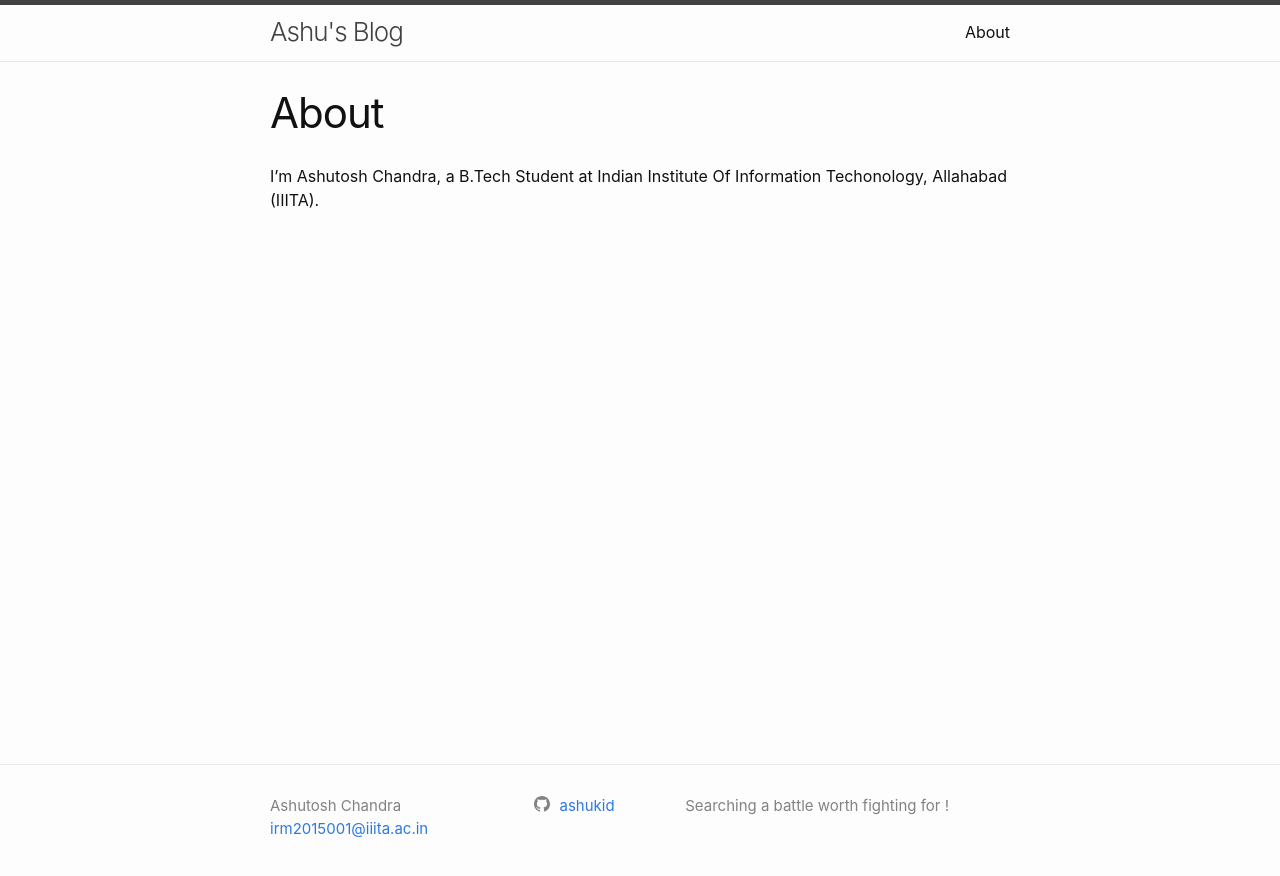
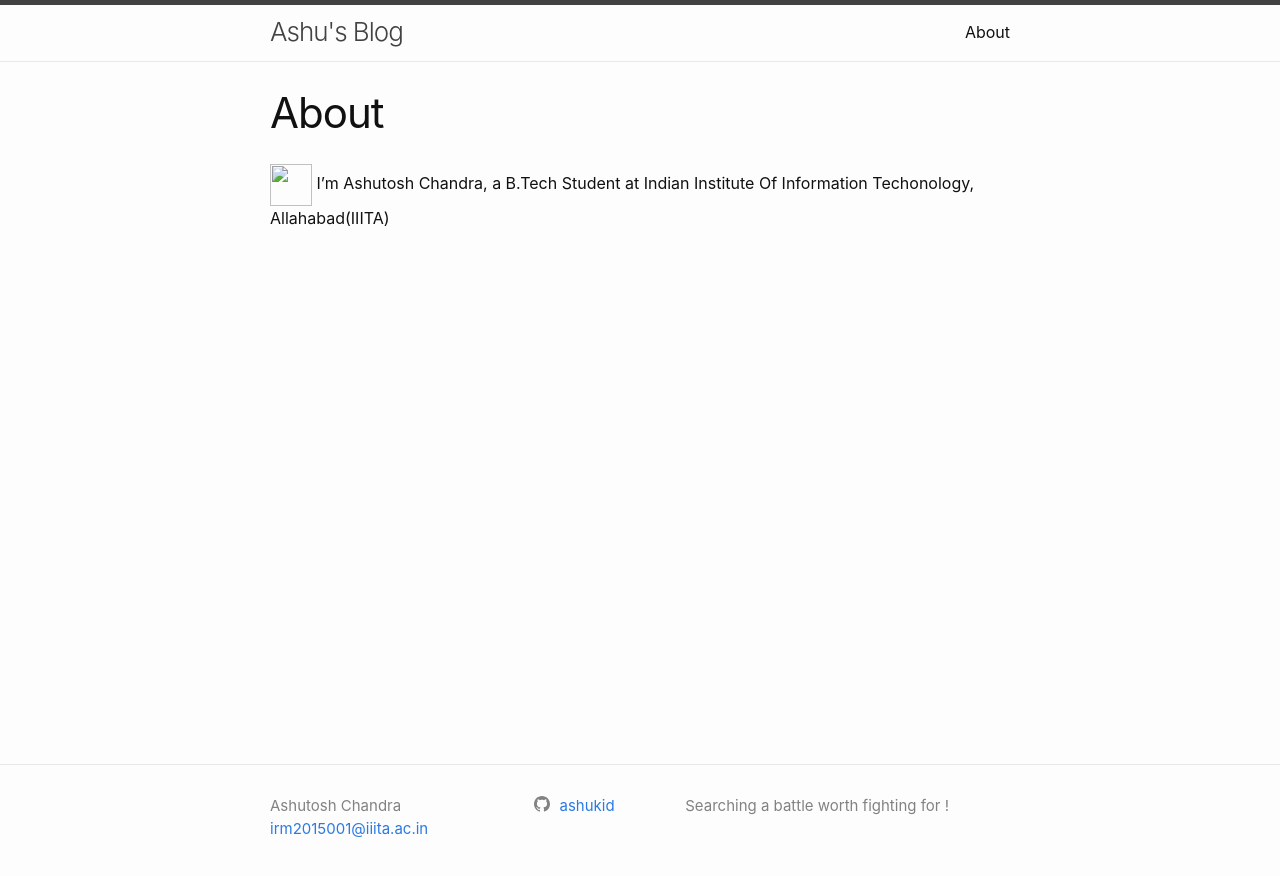
Before and after one commit to ashukid/ashukid.github.io, a Jekyll site: the page built from about.md, in a window 1280 px wide. Shown: the top 876 px of the page. Built offline with Jekyll 4.4.1, drawn with Linux system fonts in a browser that asks for light colours.

Commit message:
basic changed 1

```diff
--- a/about.md
+++ b/about.md
@@ -4,4 +4,5 @@ title: About
 permalink: /about/
 ---
 
-I'm Ashutosh Chandra, a B.Tech Student at Indian Institute Of Information Techonology, Allahabad (IIITA).
+<img src='me.jpeg' height="42" width="42">
+I'm Ashutosh Chandra, a B.Tech Student at Indian Institute Of Information Techonology, Allahabad(IIITA)
```
Also changed, not shown: me.jpeg (added).
